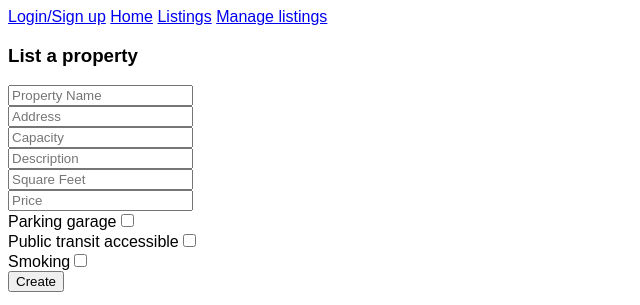
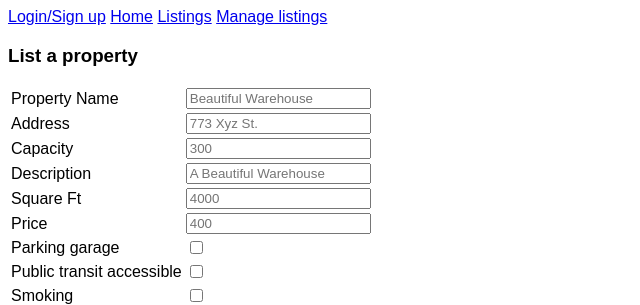
Before and after one commit to ethanp4/Final-Project, a plain HTML site: page html/ManageListings.html in a window 1280 px wide. Shown: the top 305 px of the page, without its empty margins (0-640 px from the left). Drawn offline with nearby package versions, Linux system fonts and the light colour scheme.

Commit message:
last html change

```diff
--- a/html/ManageListings.html
+++ b/html/ManageListings.html
@@ -21,15 +21,45 @@
   <h3>List a property</h3>
   <form id="createListing">
 
-    <input required id="propertyName" placeholder="Property Name"><br>
-    <input required id="address" placeholder="Address"><br>
-    <input required id="capacity" placeholder="Capacity" type="number"><br>
-    <input required id="description" placeholder="Description"><br>
-    <input required id="squareFt" placeholder="Square Feet" min="0" type="number"><br>
-    <input required id="price" placeholder="Price" min="0" type="number"><br>
-    <label for="parkingGarage">Parking garage</label><input id="parkingGarage" type="checkbox"><br>
-    <label for="publicTransit">Public transit accessible</label><input id="publicTransit" type="checkbox"><br>
-    <label for="smoking">Smoking</label><input id="smoking" type="checkbox"><br>
+    <table>
+      <tr>
+        <td><label for="propertyName">Property Name</label></td>
+        <td><input required id="propertyName" placeholder="Beautiful Warehouse"></td>
+      </tr>
+      <tr>
+        <td><label for="address">Address</label></td>
+        <td><input required id="address" placeholder="773 Xyz St."></td>
+      </tr>
+      <tr>
+        <td><label for="capacity">Capacity</label></td>
+        <td><input required id="capacity" placeholder="300" type="number"></td>
+      </tr>
+      <tr>
+        <td><label for="description">Description</label></td>
+        <td><input required id="description" placeholder="A Beautiful Warehouse"></td>
+      </tr>
+      <tr>
+        <td><label for="squareFt">Square Ft</label></td>
+        <td><input required id="squareFt" placeholder="4000" min="0" type="number"></td>
+      </tr>
+      <tr>
+        <td><label for="price">Price</label></td>
+        <td><input required id="price" placeholder="400" min="0" type="number"></td>
+      </tr>
+      <tr>
+        <td><label for="parkingGarage">Parking garage</label></td>
+        <td><input id="parkingGarage" type="checkbox"></td>
+      </tr>
+      <tr>
+        <td><label for="publicTransit">Public transit accessible</label></td>
+        <td><input id="publicTransit" type="checkbox"></td>
+      </tr>
+      <tr>
+        <td><label for="smoking">Smoking</label></td>
+        <td><input id="smoking" type="checkbox"></td>
+      </tr>
+    </table>
+
 
     <button id="createListing">Create</button>
   </form>
```
